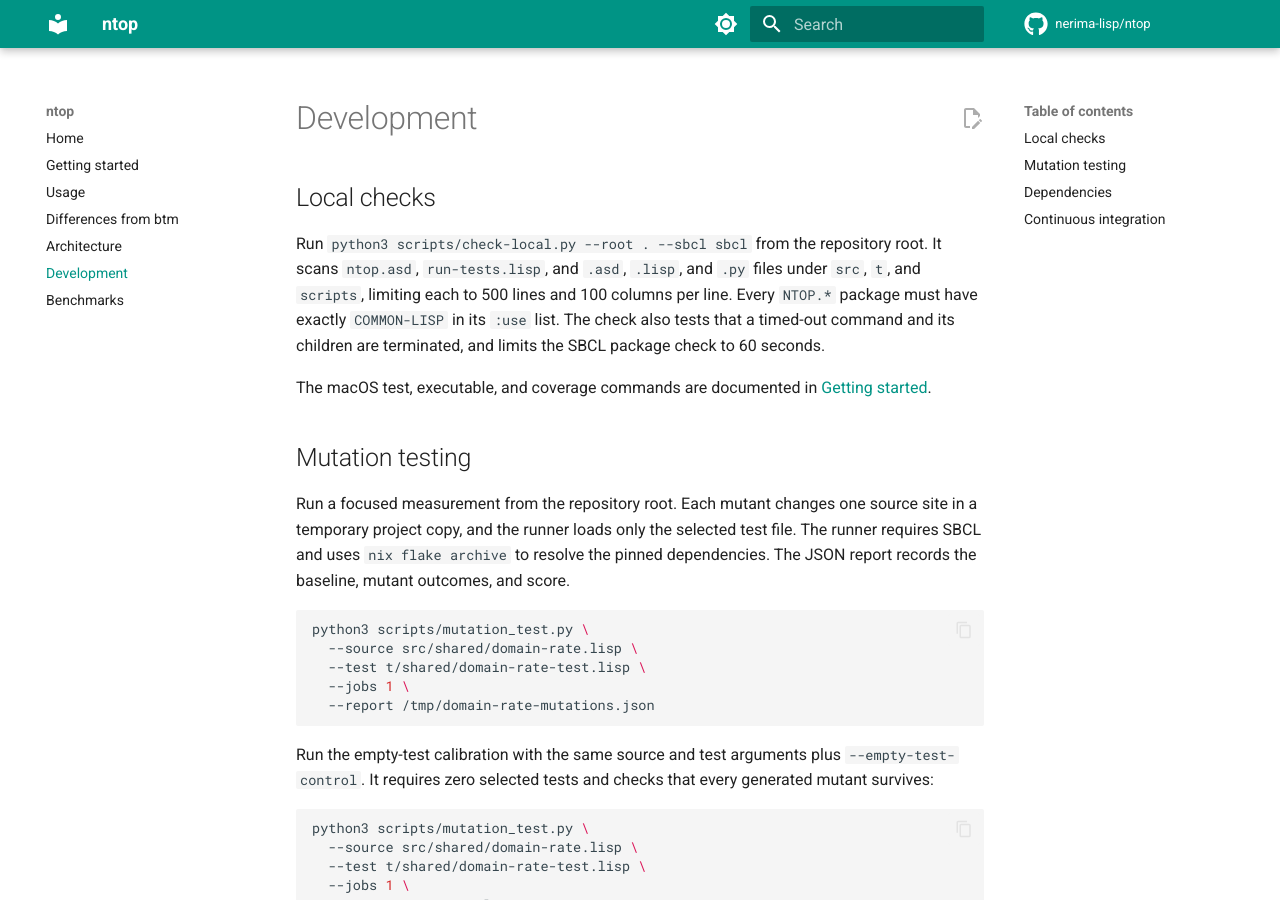
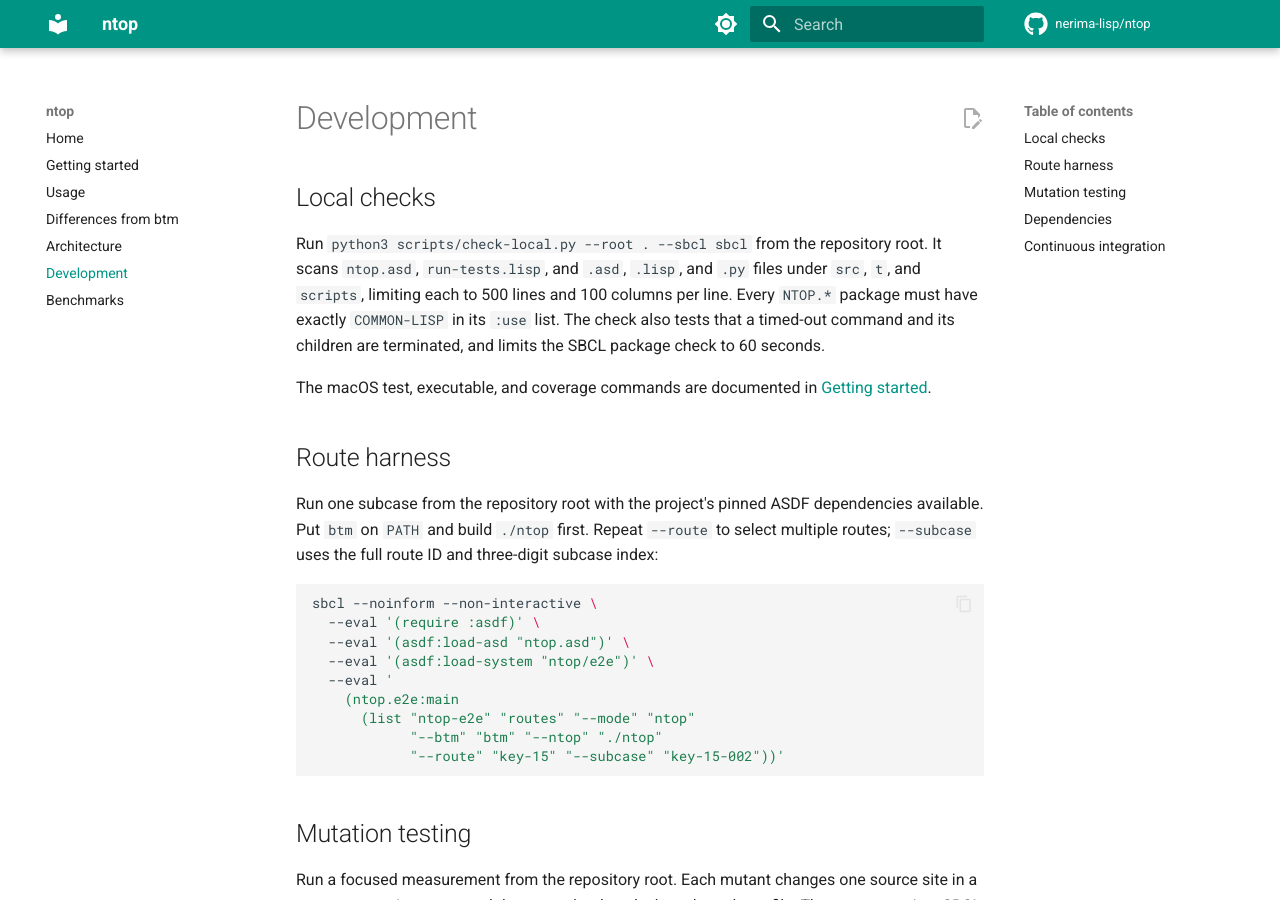
Before and after one commit to nerima-lisp/ntop, an MkDocs documentation site: the page built from docs/src/development.md, in a window 1280 px wide and 900 px high. Built offline with MkDocs 1.6.1 and Material for MkDocs 9.7.7, drawn with Linux system fonts in a browser that asks for light colours; comment, search, counter and statistics services are not loaded.

Commit message:
Add route-scoped E2E harness runs

````diff
--- a/docs/src/development.md
+++ b/docs/src/development.md
@@ -11,6 +11,25 @@ terminated, and limits the SBCL package check to 60 seconds.
 
 The macOS test, executable, and coverage commands are documented in
 [Getting started](getting-started.md).
+
+## Route harness
+
+Run one subcase from the repository root with the project's pinned ASDF
+dependencies available. Put `btm` on `PATH` and build `./ntop` first. Repeat
+`--route` to select multiple routes; `--subcase` uses the full route ID and
+three-digit subcase index:
+
+```sh
+sbcl --noinform --non-interactive \
+  --eval '(require :asdf)' \
+  --eval '(asdf:load-asd "ntop.asd")' \
+  --eval '(asdf:load-system "ntop/e2e")' \
+  --eval '
+    (ntop.e2e:main
+      (list "ntop-e2e" "routes" "--mode" "ntop"
+            "--btm" "btm" "--ntop" "./ntop"
+            "--route" "key-15" "--subcase" "key-15-002"))'
+```
 
 ## Mutation testing
 
````
Also changed, not shown: 4 other files.
